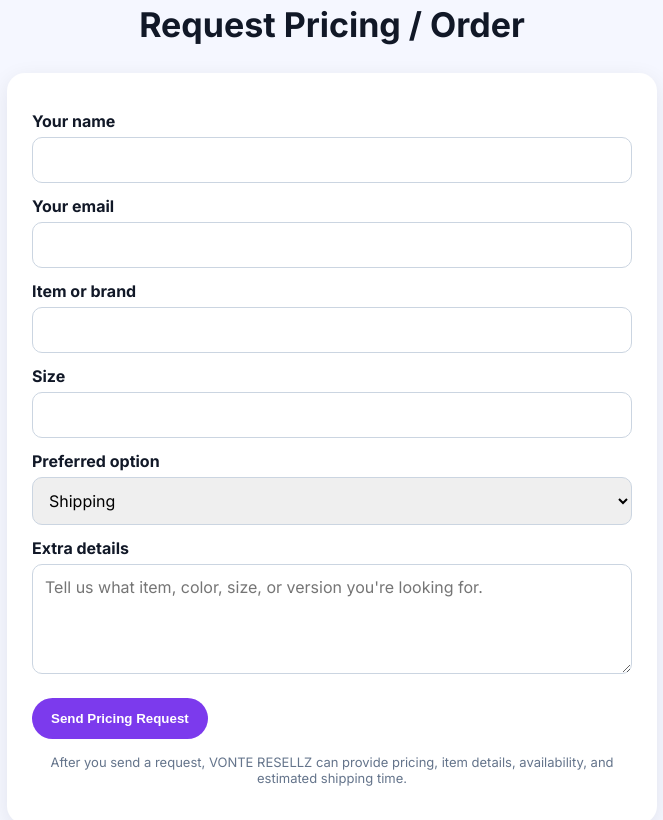
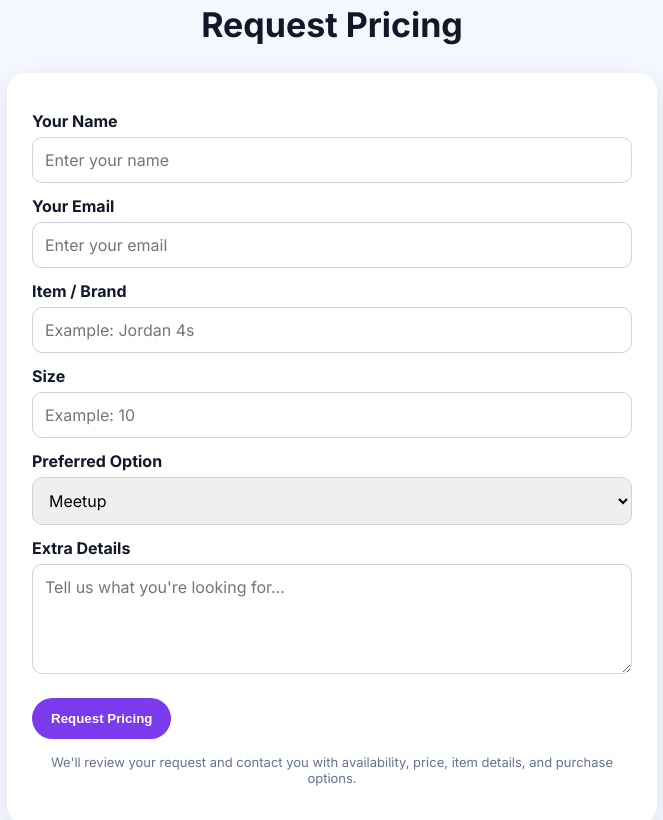
Before and after one commit to kingster654321-png/vonte-resellz, a plain HTML site: page index.html in a window 1280 px wide. Shown: the part 4619-5439 px from the top of the page, without its empty margins (308-971 px from the left). Drawn offline with Linux system fonts and the light colour scheme.

Commit message:
Update order form for pricing requests

```diff
--- a/index.html
+++ b/index.html
@@ -646,43 +646,71 @@ condition, sizing, and shipping/delivery information.
 
 <!-- ORDER REQUEST -->
 <section id="order">
-<h2>Request Pricing / Order</h2>
+  <h2>Request Pricing</h2>
 
-<form action="mailto:javonte.diggs13@gmail.com" method="post" enctype="text/plain">
+  <form action="https://formspree.io/f/xgavvbvy" method="POST">
 
-<label for="name">Your name</label>
-<input id="name" name="Name" required>
+    <label for="name">Your Name</label>
+    <input
+      id="name"
+      name="name"
+      type="text"
+      placeholder="Enter your name"
+      required
+    >
 
-<label for="email">Your email</label>
-<input id="email" name="Customer Email" type="email" required>
+    <label for="email">Your Email</label>
+    <input
+      id="email"
+      name="email"
+      type="email"
+      placeholder="Enter your email"
+      required
+    >
 
-<label for="item">Item or brand</label>
-<input id="item" name="Item" required>
+    <label for="item">Item / Brand</label>
+    <input
+      id="item"
+      name="item"
+      type="text"
+      placeholder="Example: Jordan 4s"
+      required
+    >
 
     <label for="size">Size</label>
-<input id="size" name="Size">
+    <input
+      id="size"
+      name="size"
+      type="text"
+      placeholder="Example: 10"
+    >
 
-<label for="method">Preferred option</label>
-<select id="method" name="Preferred Option">
-<option>Shipping</option>
+    <label for="method">Preferred Option</label>
+    <select id="method" name="preferred_option">
       <option>Meetup</option>
       <option>Pickup</option>
-<option>Delivery discussion</option>
+      <option>Delivery</option>
+      <option>Shipping</option>
     </select>
 
-<label for="message">Extra details</label>
-<textarea id="message" name="Details"
-placeholder="Tell us what item, color, size, or version you're looking for."></textarea>
+    <label for="message">Extra Details</label>
+    <textarea
+      id="message"
+      name="details"
+      placeholder="Tell us what you're looking for..."
+    ></textarea>
+
+    <input type="hidden" name="_subject" value="New VONTE RESELLZ Product Request">
 
     <br><br>
 
     <button class="btn" type="submit">
-Send Pricing Request
+      Request Pricing
     </button>
 
     <p class="notice">
-After you send a request, VONTE RESELLZ can provide
-pricing, item details, availability, and estimated shipping time.
+      We'll review your request and contact you with availability, price,
+      item details, and purchase options.
     </p>
 
   </form>
```
Lines whose indentation alone changed are shown as unchanged.
